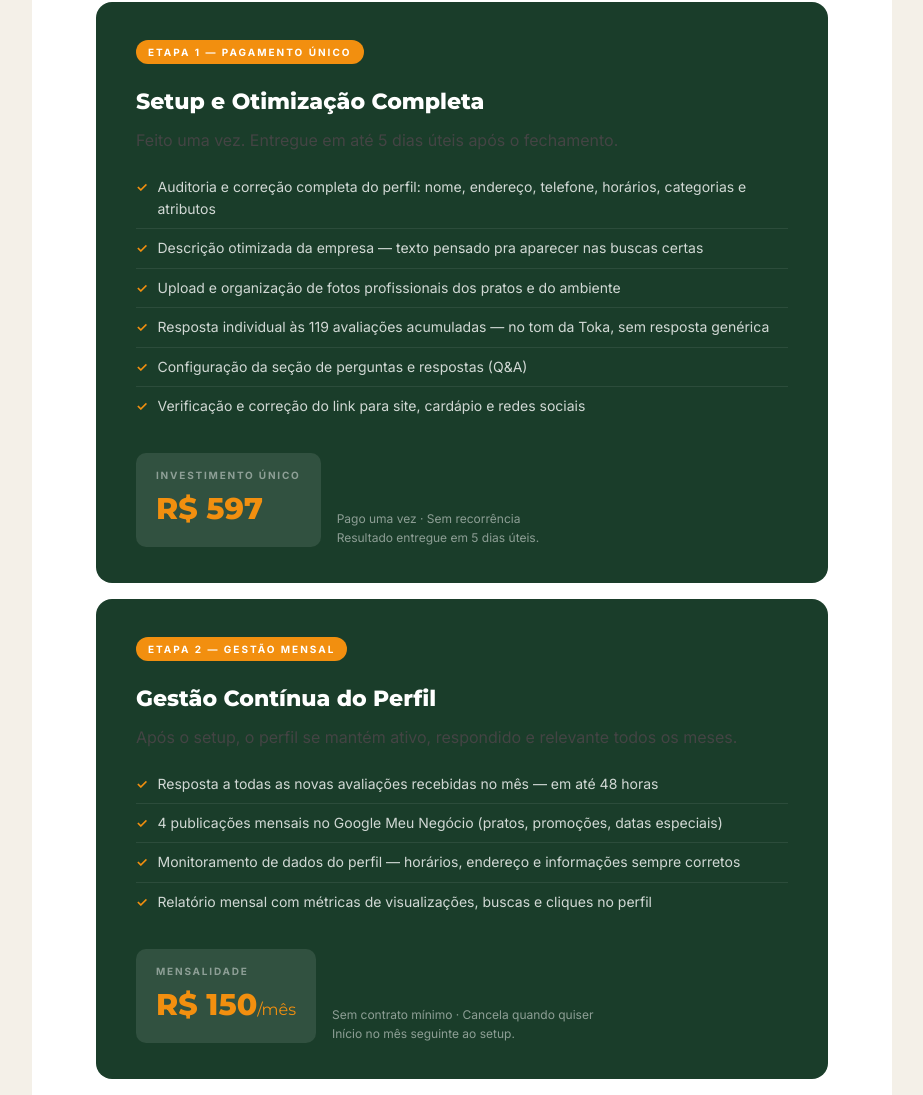
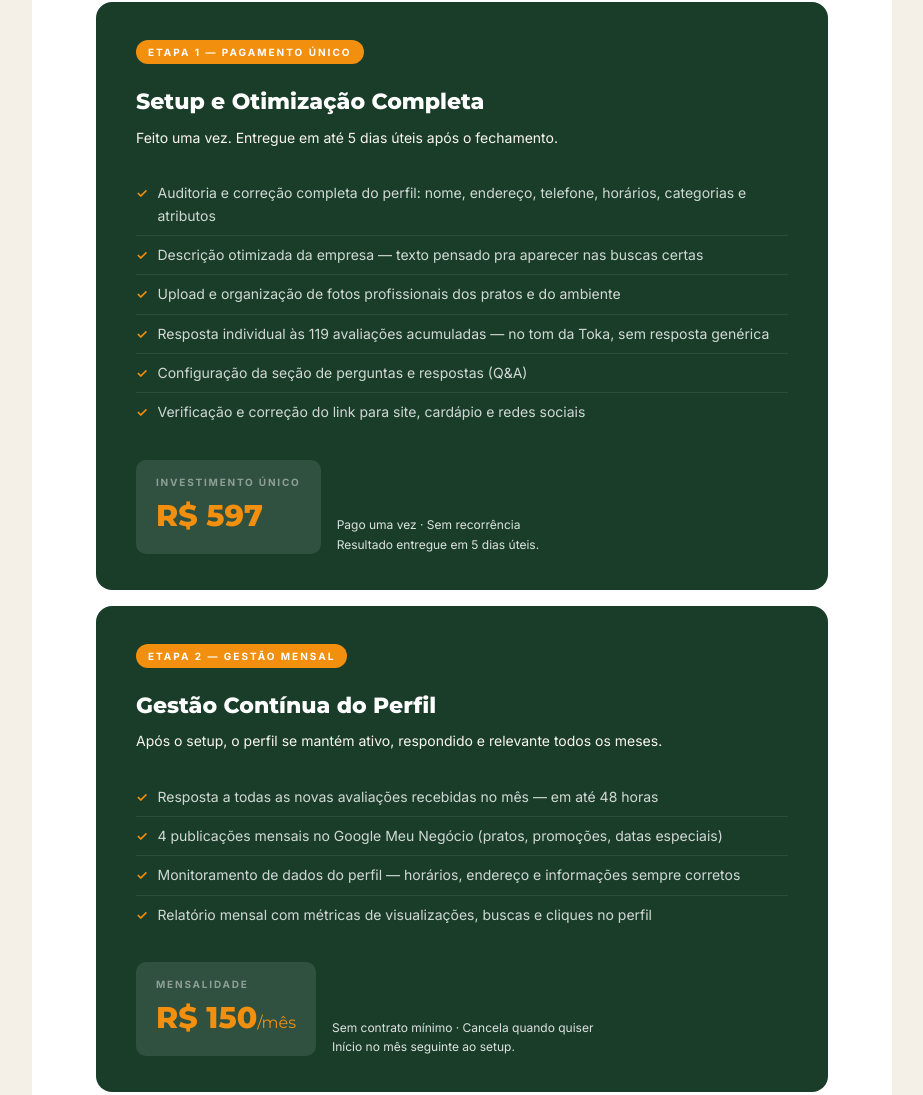
Before and after one commit to joseluizrocha7-oss/toka-da-tilapia, a plain HTML site: page saidas/proposta-gmn-Toka-da-Tilapia-2026-06-08.html in a window 1280 px wide. Shown: the part 1614-2709 px from the top of the page, without its empty margins (178-1101 px from the left). Drawn offline with Linux system fonts and the light colour scheme.

Commit message:
fix: corrigir especificidade CSS do .pacote-desc e clarear .preco-detalhe

```diff
--- a/saidas/proposta-gmn-Toka-da-Tilapia-2026-06-08.html
+++ b/saidas/proposta-gmn-Toka-da-Tilapia-2026-06-08.html
@@ -237,7 +237,7 @@
       margin-bottom: 6px;
     }
 
-    .pacote-desc {
+    .pacote .pacote-desc {
       font-size: 14px;
       color: #FAF6EE;
       margin-bottom: 24px;
@@ -297,7 +297,7 @@
 
     .preco-detalhe {
       font-size: 12px;
-      color: rgba(255,255,255,0.5);
+      color: rgba(255,255,255,0.85);
       line-height: 1.6;
     }
 
```
Also changed, not shown: sites/principal/proposta-gmn.html (+2 -2 lines), sites/principal/proposta-instagram.html (+2 -2 lines).
